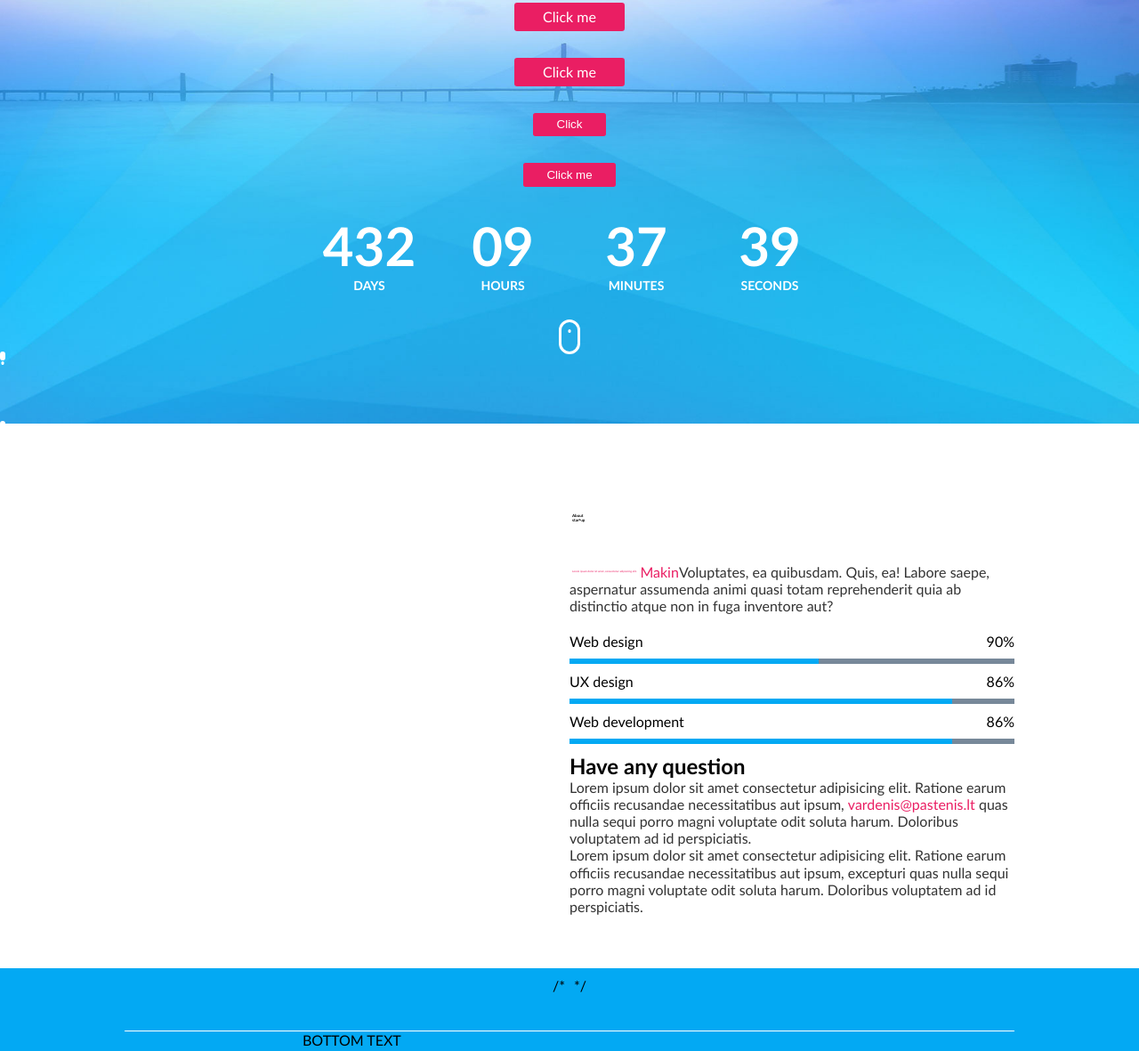
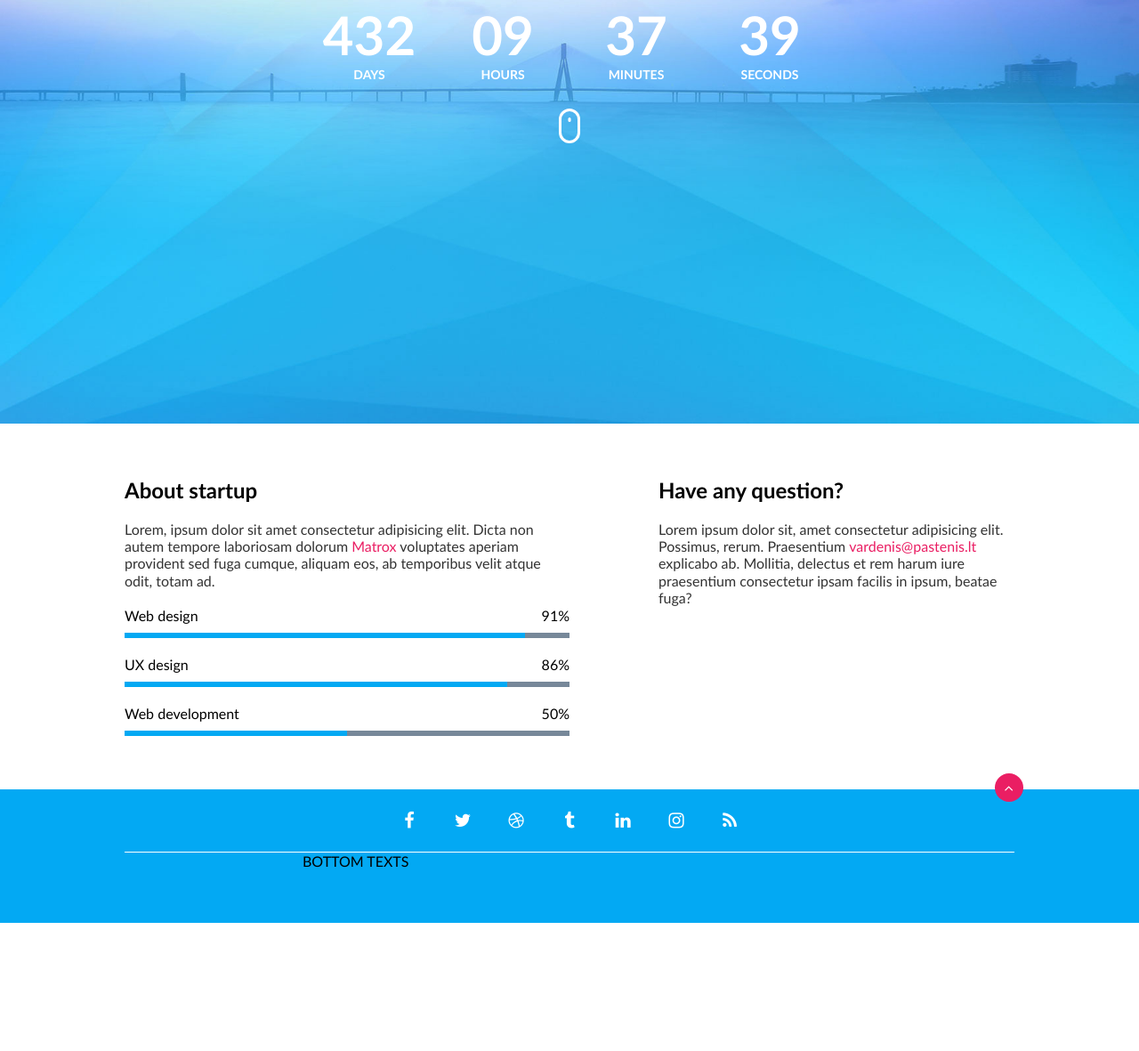
Before and after one commit to KriemiKat/Coming-soon, a website: page index.html in a window 1280 px wide. Shown: the part 324-1505 px from the top of the page at 89% size. After the commit the page ends 1361 px from the top, so only its background shows below. Drawn offline with Linux system fonts and the light colour scheme.

Commit message:
Progress bar values

```diff
--- a/index.html
+++ b/index.html
@@ -23,11 +23,6 @@
             <img class="logo" src="./img/logo.png" alt="Logo">
             <h1 class="main-title">Coming soon</h1>
             <p class="main-description">Lorem ipsum dolor sit, amet consectetur adipisicing elit. Inventore consectetur repudiandae nisi sit ullam tempore voluptatum earum similique magnam voluptas aut, quisquam deserunt nostrum laboriosam!</p>
-            <div class="btn">Click me</div>
-    <a href="#" class="btn">Click me</a>
-    <button class="btn">Click</button>
-    <input type="button"class="btn" value="Click me">
-
             <div class="clock">
                 <div class="time">
                     <div class="value">432</div>
@@ -46,26 +41,24 @@
                     <div class="label">Seconds</div>
                 </div>
             </div>
-            <a class="mouse"></div>
+            <div class="mouse"></div>
         </div>
     </section>
 
     <main class="container">
         <div class="row columns">
             <div class="column">
-         <h2>About  startup</h2>
-         <p>Lorem ipsum dolor sit amet, consectetur adipisicing elit. <a href="#">Makin</a>Voluptates, ea quibusdam. Quis, ea! Labore saepe, aspernatur assumenda animi quasi totam reprehenderit quia ab distinctio atque non in fuga inventore aut?</p>
-
-
+                <h2>About startup</h2>
+                <p>Lorem, ipsum dolor sit amet consectetur adipisicing elit. Dicta non autem tempore laboriosam dolorum <a href="#">Matrox</a> voluptates aperiam provident sed fuga cumque, aliquam eos, ab temporibus velit atque odit, totam ad.</p>
                 <div class="progress-bar">
                     <div class="top">
                         <div class="label">Web design</div>
-        <div class="value">90%</div>
+                        <div class="value">91%</div>
                     </div>
                     <div class="progress">
-        <div class="bar"></div>
+                        <div class="bar" style="width: 90%;"></div>
                     </div>
-
+                </div>
                 <div class="progress-bar">
                     <div class="top">
                         <div class="label">UX design</div>
@@ -74,49 +67,40 @@
                     <div class="progress">
                         <div class="bar" style="width: 86%;"></div>
                     </div>
-
+                </div>
                 <div class="progress-bar">
                     <div class="top">
                         <div class="label">Web development</div>
-                <div class="value">86%</div>
+                        <div class="value">50%</div>
                     </div>
                     <div class="progress">
-                <div class="bar" style="width: 86%;"></div>
-            </div>
-
-
-
+                        <div class="bar" style="width: 50%;"></div>
                     </div>
                 </div>
-
-           <div class="right-column">
-            <h2>Have any question</h2>
-            <p>Lorem ipsum dolor sit amet consectetur adipisicing elit. Ratione earum officiis recusandae necessitatibus aut ipsum, <a href="mailto:vardenis@pastenis.lt">vardenis@pastenis.lt </a> quas nulla sequi porro magni voluptate odit soluta harum. Doloribus voluptatem ad id perspiciatis.</p>
-        <p>Lorem ipsum dolor sit amet consectetur adipisicing elit. Ratione earum officiis recusandae necessitatibus aut ipsum, excepturi quas nulla sequi porro magni voluptate odit soluta harum. Doloribus voluptatem ad id perspiciatis.</p>
+            </div>
+            <div class="column right-column">
+                <h2>Have any question?</h2>
+                <p>Lorem ipsum dolor sit, amet consectetur adipisicing elit. Possimus, rerum. Praesentium <a href="mailto:vardenis@pastenis.lt">vardenis@pastenis.lt</a> explicabo ab. Mollitia, delectus et rem harum iure praesentium consectetur ipsam facilis in ipsum, beatae fuga?</p>
             </div>
         </div>
     </main>
 
-
     <footer class="container bg-main">
-        <div class="row socials">
-            /* <div class="socials"> */
-           <a href="#" target="_blank" class="=fa fa-facebook"></a>
-           <a href="#" target="_blank" class="=fa fa-twitter"></a>
-           <a href="#" target="_blank" class="=fa fa-dribble"></a>
-           <a href="#" target="_blank" class="=fa fa-trumble"></a>
-           <a href="#" target="_blank" class="=fa fa-linkedin"></a>
-           <a href="#" target="_blank" class="=fa fa-instagram"></a>
-           <a href="#" target="_blank" class="=fa fa-rss"></a>
+        <div class="row">
+            <div class="socials">
+                <a href="#" target="_blank" class="fa fa-facebook"></a>
+                <a href="#" target="_blank" class="fa fa-twitter"></a>
+                <a href="#" target="_blank" class="fa fa-dribbble"></a>
+                <a href="#" target="_blank" class="fa fa-tumblr"></a>
+                <a href="#" target="_blank" class="fa fa-linkedin"></a>
+                <a href="#" target="_blank" class="fa fa-instagram"></a>
+                <a href="#" target="_blank" class="fa fa-rss"></a>
             </div>
-        <a href="#" class="back-to-top fa fa-angle-up"></a>
+            <a href="#" class="back-to-top btn btn-circle fa fa-angle-up"></a>
         </div>
-
-
         <div class="short-row">
-            BOTTOM TEXT
+            BOTTOM TEXTS
         </div>
-
     </footer>
 </body>
 
--- a/main.css/3rd-party/components/button.css
+++ /dev/null
@@ -1,13 +0,0 @@
-.btn {
-    background-color: #ea1e63;
-    padding: 0.5em 2em;
-    line-height: 1em;
-    text-decoration: none;
-    color: white;
-    border:none;
-    border-radius: 0.2em;
-}
-
-.btn:hover{
-    box-shadow: 0 4px 8px #0002;
-}
--- a/main.css/3rd-party/components/mouse.css
+++ /dev/null
@@ -1,20 +0,0 @@
-.mouse {
-    width: 8em;
-    height: 13em;
-    font-size: 3px;
-    border: 1em solid #fff;
-    border-radius: 4em;
-    position: relative;
-}
-.mouse::before {
-    content: '';
-    display: block;
-    width: 1em;
-    height: 1.6em;
-    position: absolute;
-    top: 2.5em;
-    left: 50%;
-    transform: translateX(-50%);
-    background-color: #fff;
-    border-radius: 0.5em;
-}
--- a/main.css/pages/home.css
+++ b/main.css/pages/home.css
@@ -1,20 +1,17 @@
-/*base*/
-
+/* base */
 @import '../base/base.css';
 @import '../base/layout.css';
-@import '../../3rd-party/font-awesome.min.css';
-@import '../3rd-party/components/clock.css';
-@import '../3rd-party/components/mouse.css';
-@import '../3rd-party/components/progress-bar.css';
-@import '../3rd-party/components/button.css';
+/* 3rd-party */
+@import '../3rd-party/font-awesome.min.css';
+/* components */
+@import '../components/button.css';
+@import '../components/clock.css';
+@import '../components/mouse.css';
+@import '../components/progress-bar.css';
 
-/*3rd-party*/
-/*components*/
-/*CUSTOM STYLE BELOW THIS COMMENT LINE*/
+/* CUSTOM STYLE BELOW THIS COMMENT LINE */
 
-
-/*hero*/
-
+/* hero */
 .hero {
     min-height: 100vh;
     padding-bottom: 30px;
@@ -34,8 +31,6 @@
     align-items: center;
 }
 
-/*main*/
-
 .logo {
     width: 100%;
     height: 40px;
@@ -49,22 +44,22 @@
     letter-spacing: -4px;
 }
 
-.main-description{
+.main-description {
     font-size: 18px;
 }
 
-    /*main */
-    /*footer*/
+/* main */
 
+/* footer */
 footer.container {
     padding-top: 0;
 }
 
-/*footer > .row {
+footer > .row {
     position: relative;
-}*/
+}
 
-.row.socials {
+.socials {
     display: flex;
     justify-content: center;
     flex-wrap: wrap;
@@ -73,30 +68,23 @@
     text-align: center;
     border-bottom: 1px solid #fff;
 }
-
 .socials > a {
     width: 2.5em;
     height: 2.5em;
     line-height: 2.5em;
     font-size: 20px;
-    counter-reset: #fff;
+    color: #fff;
     text-decoration: none;
     border-radius: 50%;
     transition: all 0.3s;
 }
-
-.socials > a:hover{
-    background-color:#fff;
+.socials > a:hover {
+    background-color: #fff;
     color: #03a9f3;
-}
-footer.container{
-    padding-top: 0%;
 }
 
 .back-to-top {
     position: absolute;
-    background-color: black;
-    top: 0%;
-    right: 0%;
-
+    top: -1.1em;
+    right: -0.6em;
 }
```
Also changed, not shown: main.css/components/clock.css (renamed from main.css/3rd-party/components/clock.css), main.css/components/progress-bar.css (renamed from main.css/3rd-party/components/progress-bar.css). Lines whose indentation alone changed are shown as unchanged.
